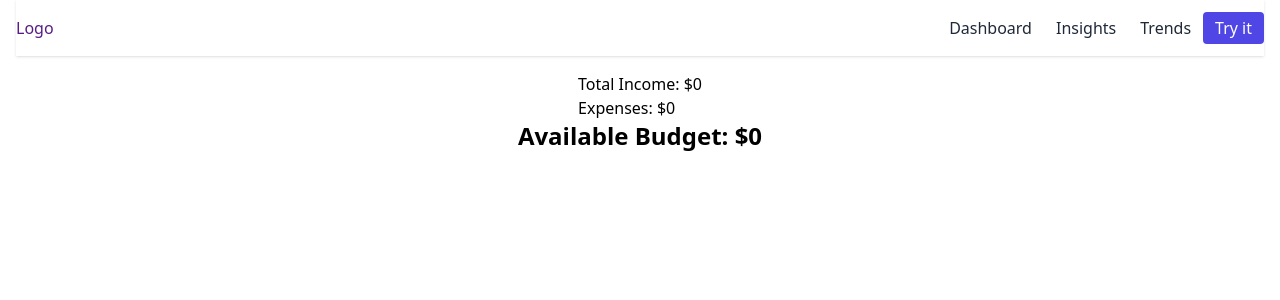
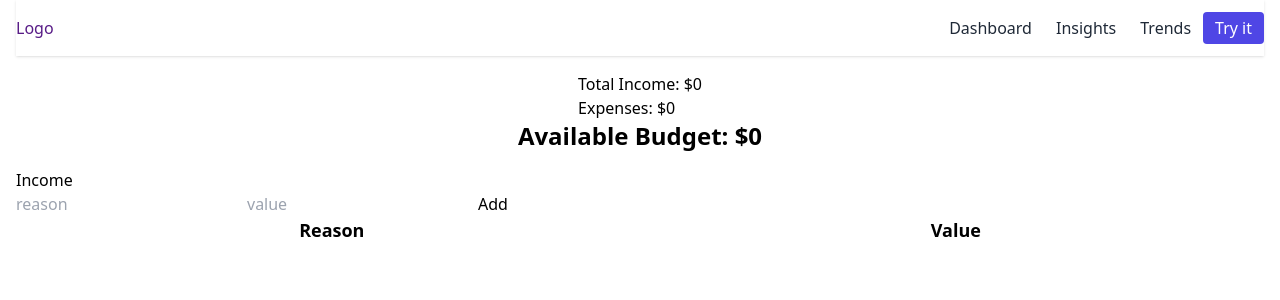
Before and after one commit to suraffy/budget-app, a React (Create React App) app: page / in a window 1280 px wide. Shown: the top 300 px of the page. Built offline with nearby package versions, Linux system fonts and the light colour scheme.

Commit message:
Setup Cashflow for Income

```diff
--- a/src/components/Home.jsx
+++ b/src/components/Home.jsx
@@ -4,9 +4,23 @@ import Navbar from "./common/Navbar";
 const Home = () => {
   const currency = "$";
 
-  const [currentBudget, setCurrentBudget] = useState(0);
+  const [availableBudget, setAvailableBudget] = useState(0);
   const [totalIncome, setTotalIncome] = useState(0);
   const [expenses, setExpenses] = useState(0);
+
+  const [incomeItems, setIncomeItems] = useState([]);
+  const [expenseItems, setItems] = useState([]);
+
+  const handleSubmit = (e) => {
+    e.preventDefault();
+
+    const reason = e.target.reason.value;
+    const value = parseFloat(e.target.value.value);
+
+    setTotalIncome((prev) => prev + value);
+    setAvailableBudget((prev) => prev + value);
+    setIncomeItems((prev) => [...prev, { reason, value }]);
+  };
 
   return (
     <div className="container">
@@ -18,8 +32,31 @@ const Home = () => {
           <h4>Expenses: {currency + expenses}</h4>
         </div>
         <h2 className="font-semibold text-2xl">
-          Available Budget: {currency + currentBudget}
+          Available Budget: {currency + availableBudget}
         </h2>
+      </div>
+
+      <h4>Income</h4>
+      <form onSubmit={handleSubmit} className="">
+        <input type="text" name="reason" placeholder="reason" />
+        <input type="number" name="value" placeholder="value" min={0} />
+        <button type="submit">Add</button>
+      </form>
+
+      <div className="flex justify-around">
+        <ul>
+          <h4 className="text-lg font-bold">Reason</h4>
+          {incomeItems.map((item, index) => (
+            <li key={index}>{item.reason}</li>
+          ))}
+        </ul>
+
+        <ul>
+          <h4 className="text-lg font-bold">Value</h4>
+          {incomeItems.map((item, index) => (
+            <li key={index}>{item.value}</li>
+          ))}
+        </ul>
       </div>
     </div>
   );
```
